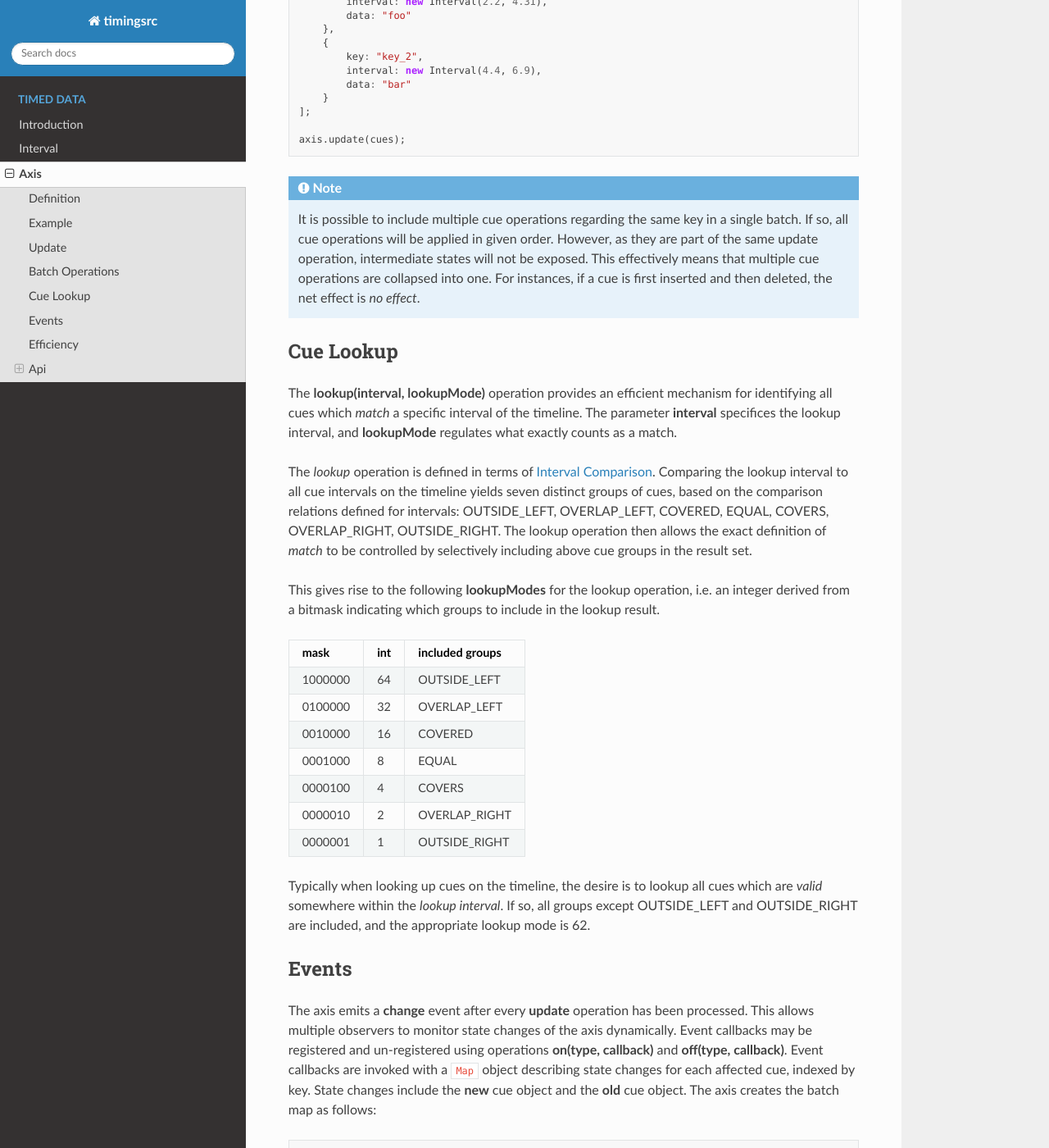
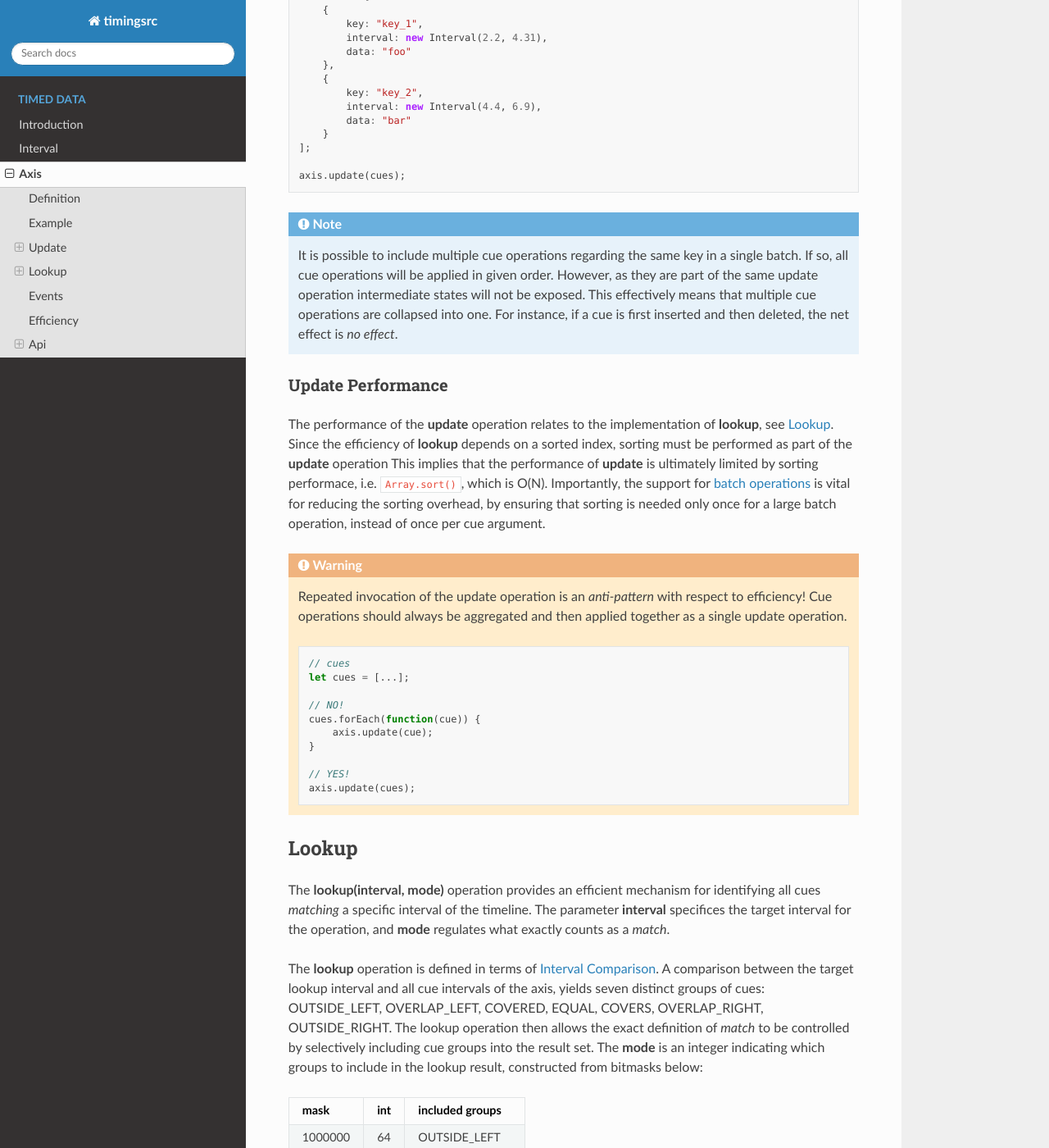
Before and after one commit to ingararntzen/timingdocs, a Sphinx documentation site: the page built from docs/source/timeddata/axis.rst, in a window 1280 px wide and 1400 px high, scrolled down 3050 px. Shown: the whole window at 82% size. Built offline with Sphinx 7.4.7 and the Read the Docs theme 2.0.0, drawn with Linux system fonts in a browser that asks for light colours; some of the changed text lies outside the part shown.

Commit message:
fixing lookupand efficiency in axis

```diff
--- a/docs/source/timeddata/axis.rst
+++ b/docs/source/timeddata/axis.rst
@@ -34,8 +34,8 @@
     }
 
 
-``Axis`` supports efficient lookup of *cues* by *key*. In addition,
-*cues* are indexed by their *interval* enabling effective search for cues
+``Axis`` supports efficient lookup of cues by key. In addition,
+cues are indexed by their interval enabling effective search for cues
 on the timeline. Intervals define the validity of a cue on the timeline,
 and represent either a singular point or a continuous segment (see
 :ref:`Interval <interval-definition>`). Likewise, search operations use
@@ -84,10 +84,10 @@
 
 ``Axis`` allows cues to be **inserted**, **replaced** or **deleted** using a
 single operation; **update(cues)**. The argument **cues** describes a list of
-cues to be **inserted**, or a single *cue*. If a *cue* with identical *key*
-already exists in the ``Axis``, the *pre-existing* *cue* will be **replaced**
-by the *cue* argument. If a *cue* argument includes a *key* but no *interval*
-or *data*, this means to **delete** a pre-existing *cue*.
+cues to be **inserted**, or a single *cue*. If a cue with identical key
+already exists in the ``Axis``, the *pre-existing* cue will be **replaced**
+by the cue argument. If a cue argument includes a key but no interval
+or data, this means to **delete** a pre-existing cue.
 
 
 ..  note::
@@ -115,6 +115,10 @@
 
     // delete
     axis.update({key: "mykey"})
+
+
+Partial cue replacement
+""""""""""""""""""""""""""""""""""""""""""""""""""""""""""""""""""""""""
 
 
 For convenience, the ``Axis`` also supports *partial* cue replacement.
@@ -157,17 +161,17 @@
 =====  ====================  ==============================
 
 
+
 .. _axis-batch:
 
 Batch Operations
-------------------------------------------------------------------------
+""""""""""""""""""""""""""""""""""""""""""""""""""""""""""""""""""""""""
 
-The **update(cue)** operaration is also *batch-oriented*, implying that
-multiple cue operations can be processed as one atomic operation. This is
-important in regards to :ref:`efficiency <axis-efficiency>`. This way, a
-single batch may include a mix of **insert**, **replace** and **delete**
-operations. The **update(cue)** operation supports this by accepting a
-either a single cue or a list of cues as parameter.
+As indicated, the **update(cues)** operaration is *batch-oriented*,
+implying that multiple cue operations can be processed as one atomic
+operation. This way, a single batch may include a mix of **insert**,
+**replace** and **delete** operations. The **update(cues)** operation supports
+this by accepting either a single cue or a list of cues as parameter.
 
 ..  code-block:: javascript
 
@@ -189,41 +193,70 @@
     axis.update(cues);
 
 
-
-
 ..  note::
 
     It is possible to include multiple cue operations regarding the
     same key in a single batch. If so, all cue operations will be
     applied in given order. However, as they are part of the same
-    update operation, intermediate states will not be exposed. This effectively
+    update operation intermediate states will not be exposed. This effectively
     means that multiple cue operations are collapsed into one.
-    For instances, if a cue is first inserted and then deleted,
+    For instance, if a cue is first inserted and then deleted,
     the net effect is *no effect*.
+
+..  _axis-update-performance:
+
+Update Performance
+""""""""""""""""""""""""""""""""""""""""""""""""""""""""""""""""""""""""
+
+The performance of the **update** operation relates to the implementation of
+**lookup**, see :ref:`axis-lookup`. Since the efficiency of **lookup** depends
+on a sorted index, sorting must be performed as part of the **update**
+operation This implies that the performance of **update** is ultimately
+limited by sorting performace, i.e. ``Array.sort()``, which is O(N).
+Importantly, the support for :ref:`batch operations <axis-batch>` is vital
+for reducing the sorting overhead, by ensuring that sorting is needed only
+once for a large batch operation, instead of once per cue argument.
+
+..  warning::
+
+    Repeated invocation of the update operation is an *anti-pattern*
+    with respect to efficiency! Cue operations should always be
+    aggregated and then applied together as a single update operation.
+
+    ..  code-block:: javascript
+
+        // cues
+        let cues = [...];
+
+        // NO!
+        cues.forEach(function(cue)) {
+            axis.update(cue);
+        }
+
+        // YES!
+        axis.update(cues);
+
 
 
 
 .. _axis-lookup:
 
-Cue Lookup
+Lookup
 ------------------------------------------------------------------------
 
-The **lookup(interval, lookupMode)** operation provides an efficient mechanism for
-identifying all cues which *match* a specific interval of the
-timeline. The parameter **interval** specifices the lookup interval, and
-**lookupMode** regulates what exactly counts as a match.
+The **lookup(interval, mode)** operation provides an efficient mechanism for
+identifying all cues *matching* a specific interval of the timeline. The
+parameter **interval** specifices the target interval for the
+operation, and **mode** regulates what exactly counts as a *match*.
 
-The *lookup* operation is defined in terms of
-:ref:`interval-comparison`. Comparing the lookup interval to all cue
-intervals on the timeline yields seven distinct groups of cues, based on
-the comparison relations defined for intervals: OUTSIDE_LEFT,
-OVERLAP_LEFT, COVERED,  EQUAL, COVERS, OVERLAP_RIGHT, OUTSIDE_RIGHT. The
-lookup operation then allows the exact definition of *match* to be
-controlled by selectively including above cue groups in  the result set.
-
-This gives rise to the following **lookupModes** for the lookup
-operation, i.e. an integer derived from a bitmask indicating which
-groups to include in the lookup result.
+The **lookup** operation is defined in terms of :ref:`interval-comparison`.
+A comparison between the target lookup interval and all cue intervals of the
+axis, yields seven distinct groups of cues: OUTSIDE_LEFT, OVERLAP_LEFT,
+COVERED, EQUAL, COVERS, OVERLAP_RIGHT, OUTSIDE_RIGHT. The lookup operation
+then allows the exact definition of *match* to be controlled by selectively
+including cue groups into the result set. The **mode** is an integer
+indicating which groups to include in the lookup result, constructed from
+bitmasks below:
 
 =======  ===  ===============
 mask     int  included groups
@@ -238,10 +271,23 @@
 =======  ===  ===============
 
 Typically when looking up cues on the timeline, the desire is to lookup
-all cues which are *valid* somewhere within the *lookup interval*.
+all cues which are *valid* somewhere within the target lookup interval.
 If so, all groups except OUTSIDE_LEFT and OUTSIDE_RIGHT are included,
-and the appropriate lookup mode is 62.
+and the appropriate lookup mode is `32+16+8+4+2=62`.
 
+
+..  _axis-lookup-performance:
+
+Lookup Performance
+""""""""""""""""""""""""""""""""""""""""""""""""""""""""""""""""""""""""
+
+The implementation of the **lookup** operation is not based on iterative
+comparison with with all cues on the axis, as this would be ineffective with
+large volumes of cues. Instead, the implementation depends on a sorted index
+for cues and uses binary search techniques to resolve lookup operations,
+yielding O(logN) performance. The crux of the lookup algorithm is to resolve
+the cues which COVERS the target lookup interval, without resorting to an O(N)
+solution.
 
 ..  _axis-events:
 
@@ -277,17 +323,10 @@
 ------------------------------------------------------------------------
 
 The axis implementation targets efficiency with high volumes of cues. In
-particular, the efficiency of the **lookup** operations is crucial, as
-this will to be used repeatedly during media playback. With high volumes
-of cues, a brute force linear search will not be appropriate. The
-implementation therefor maintains a sorted index for cues and uses
-binary search to resolve lookup, yielding O(logN) lookup performance.
-The crux of the lookup algorithm relates to resolving the cues which
-COVERS the lookup interval, without resorting to an O(N) solution.
-On the other hand, maintaining a sorted index internally implies that
-the **update** is O(N). The support for :ref:`batch operations <axis-batch>`
-improves the efficiency, by ensuring that sorting overhead can be taken
-once for a large batch operation, instead on once per cue.
+particular, the efficiency of the **lookup** operation is crucial, as this
+will to be used repeatedly during media playback. The performance of the
+**lookup** operation is O(logN) (see :ref:`axis-lookup-performance`), whereas
+**update** is O(N) (see :ref:`axis-update-performance`).
 
 
 ..  note::
```
Also changed, not shown: other parts of docs/source/timeddata/axis.rst (+0 -18 lines).
